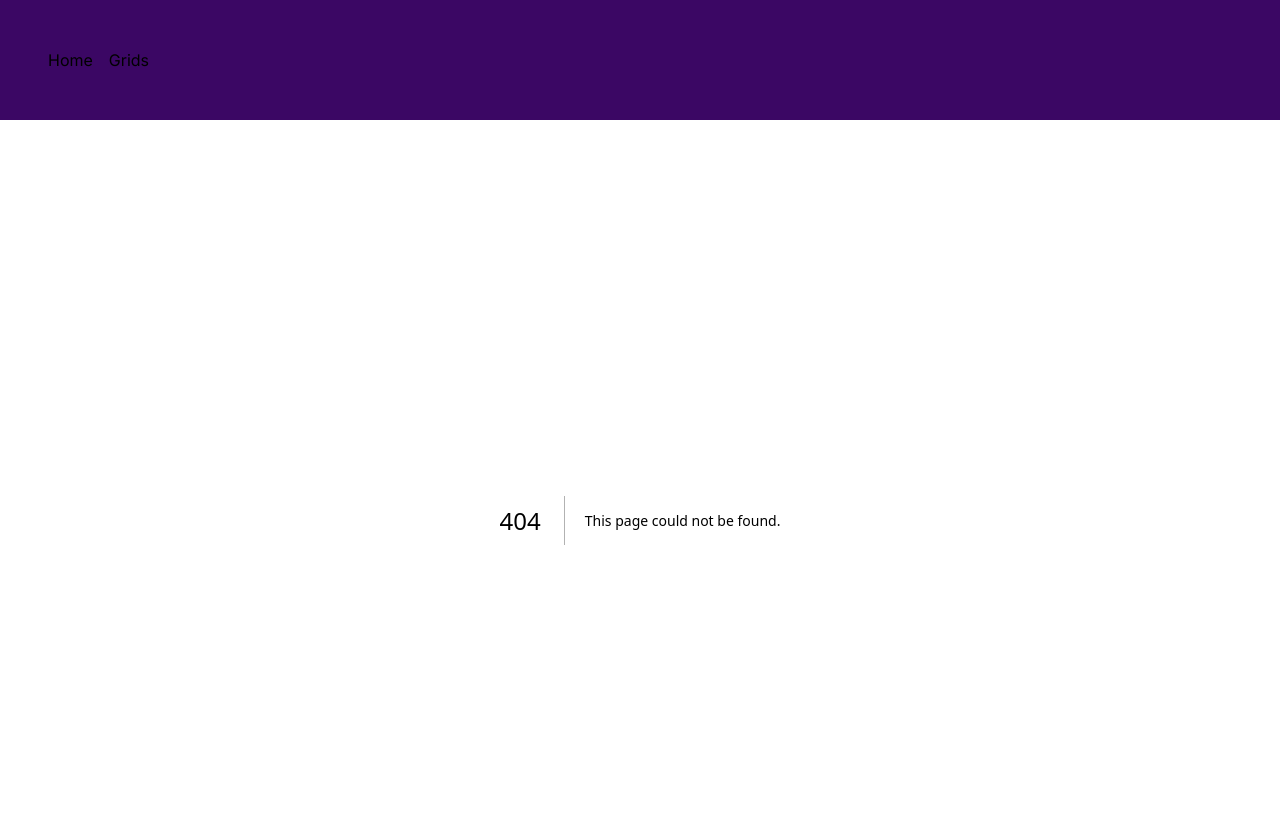
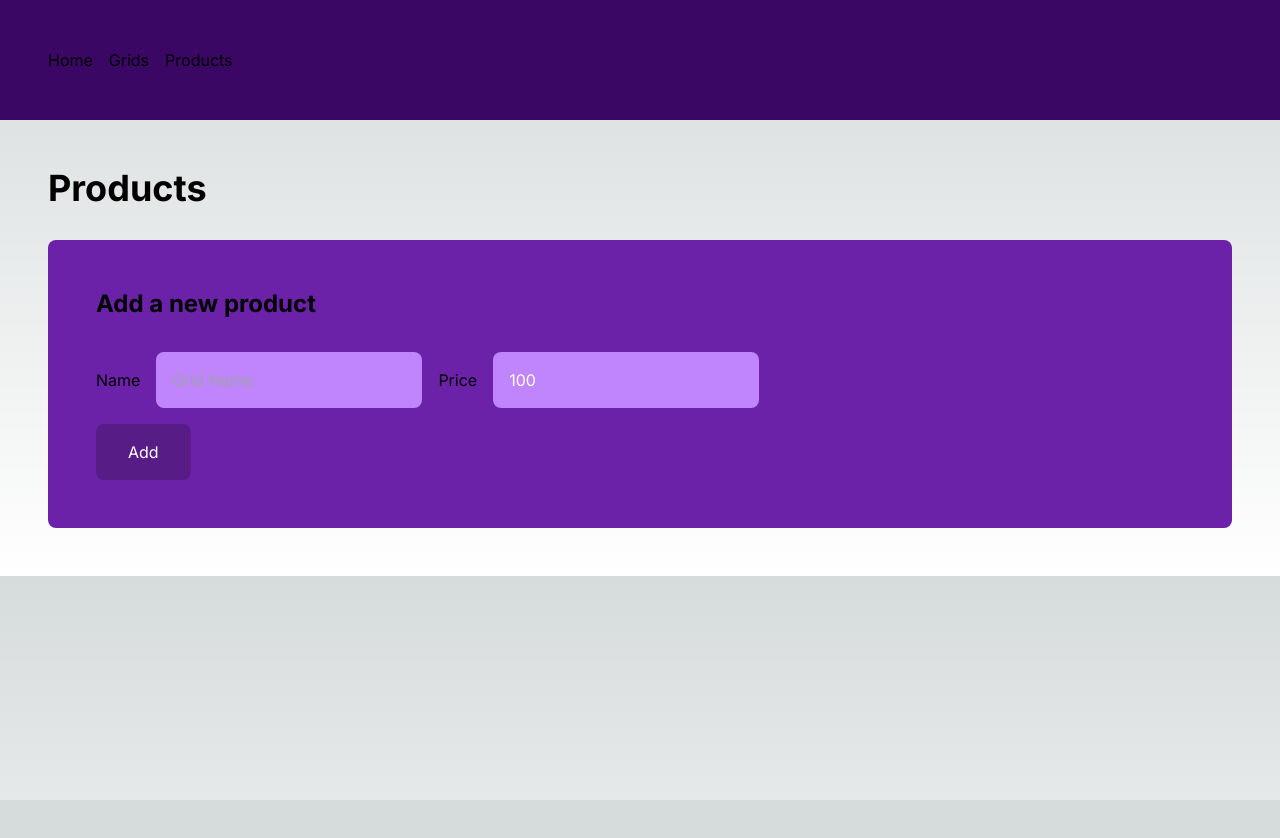
Before and after one commit to yoshua70/next-grid, a Next.js app: page /products in a window 1280 px wide. Before the commit this address had no page. Shown: the top 838 px of the page. After the commit the page ends 800 px from the top, so only its background shows below. Built offline with nearby package versions, Linux system fonts and the light colour scheme.

Commit message:
Add product frontend

```diff
--- a/src/app/components/Navbar.tsx
+++ b/src/app/components/Navbar.tsx
@@ -5,6 +5,7 @@ export default function Navbar() {
     <nav className="flex gap-4 w-full bg-purple-950 p-12">
       <Link href="/">Home</Link>
       <Link href="/grids">Grids</Link>
+      <Link href="/products">Products</Link>
     </nav>
   );
 }
--- a/src/app/page.tsx
+++ b/src/app/page.tsx
@@ -4,12 +4,21 @@ export default function Home() {
   return (
     <main className="flex min-h-screen flex-col items-center justify-between">
       <div className="flex p-12 gap-8 w-full">
-        <div className="flex flex-col gap-4 bg-purple-800 p-12 rounded-lg">
+        <div className="w-[400px] h-[300px] justify-between flex flex-col gap-4 bg-purple-800 p-12 rounded-lg">
           <h1 className="text-2xl font-bold">Grids</h1>
           <p>Create your grids now</p>
           <Link href="/grids">
             <p className="w-full text-center px-8 py-4 rounded-lg bg-purple-900 text-white mt-4">
               Grids Creator
+            </p>
+          </Link>
+        </div>
+        <div className="w-[400px] h-[300px] justify-between flex flex-col gap-4 bg-purple-800 p-12 rounded-lg">
+          <h1 className="text-2xl font-bold">Products</h1>
+          <p>Add new products to your inventory</p>
+          <Link href="/products">
+            <p className="w-full text-center px-8 py-4 rounded-lg bg-purple-900 text-white mt-4">
+              Add new products
             </p>
           </Link>
         </div>
--- /dev/null
+++ b/src/app/products/components/ProductCreator.tsx
@@ -0,0 +1,63 @@
+"use client";
+
+import { useRouter } from "next/navigation";
+import { ChangeEvent, FormEvent, useState } from "react";
+
+export default function ProductCreator() {
+  const router = useRouter();
+
+  const [productName, setProductName] = useState("");
+  const [productPrice, setProductPrice] = useState(100);
+
+  const handleSubmit = async (e: FormEvent<HTMLFormElement>) => {
+    e.preventDefault();
+  };
+
+  const handleOnProductNameChange = (e: ChangeEvent<HTMLInputElement>) => {
+    setProductName(e.target.value);
+  };
+
+  const handleOnProductPriceChange = (e: ChangeEvent<HTMLInputElement>) => {
+    setProductPrice(Number(e.target.value));
+  };
+
+  return (
+    <div className="bg-purple-800 p-12 rounded-lg">
+      <h1 className="text-2xl font-bold">Add a new product</h1>
+      <form className="mt-8" onSubmit={handleSubmit}>
+        <div className="flex flex-col gap-4 md:flex-row">
+          <div className="flex gap-4 items-center">
+            <label htmlFor="gridName">Name</label>
+            <input
+              name="gridName"
+              id="gridName"
+              type="text"
+              className="p-4 rounded-lg bg-purple-400 text-white"
+              placeholder="Grid Name"
+              onChange={handleOnProductNameChange}
+              value={productName}
+            />
+          </div>
+          <div className="flex gap-4 items-center">
+            <label htmlFor="gridName">Price</label>
+            <input
+              name="productPrice"
+              id="productPrice"
+              type="number"
+              className="p-4 rounded-lg bg-purple-400 text-white"
+              placeholder="100"
+              onChange={handleOnProductPriceChange}
+              value={productPrice}
+            />
+          </div>
+        </div>
+        <button
+          className="px-8 py-4 rounded-lg bg-purple-900 text-white mt-4"
+          type="submit"
+        >
+          Add
+        </button>
+      </form>
+    </div>
+  );
+}
--- /dev/null
+++ b/src/app/products/page.tsx
@@ -0,0 +1,10 @@
+import ProductCreator from "./components/ProductCreator";
+
+export default function Page() {
+  return (
+    <div className="flex flex-col p-12 gap-8">
+      <h1 className="text-4xl font-bold">Products</h1>
+      <ProductCreator />
+    </div>
+  );
+}
```
